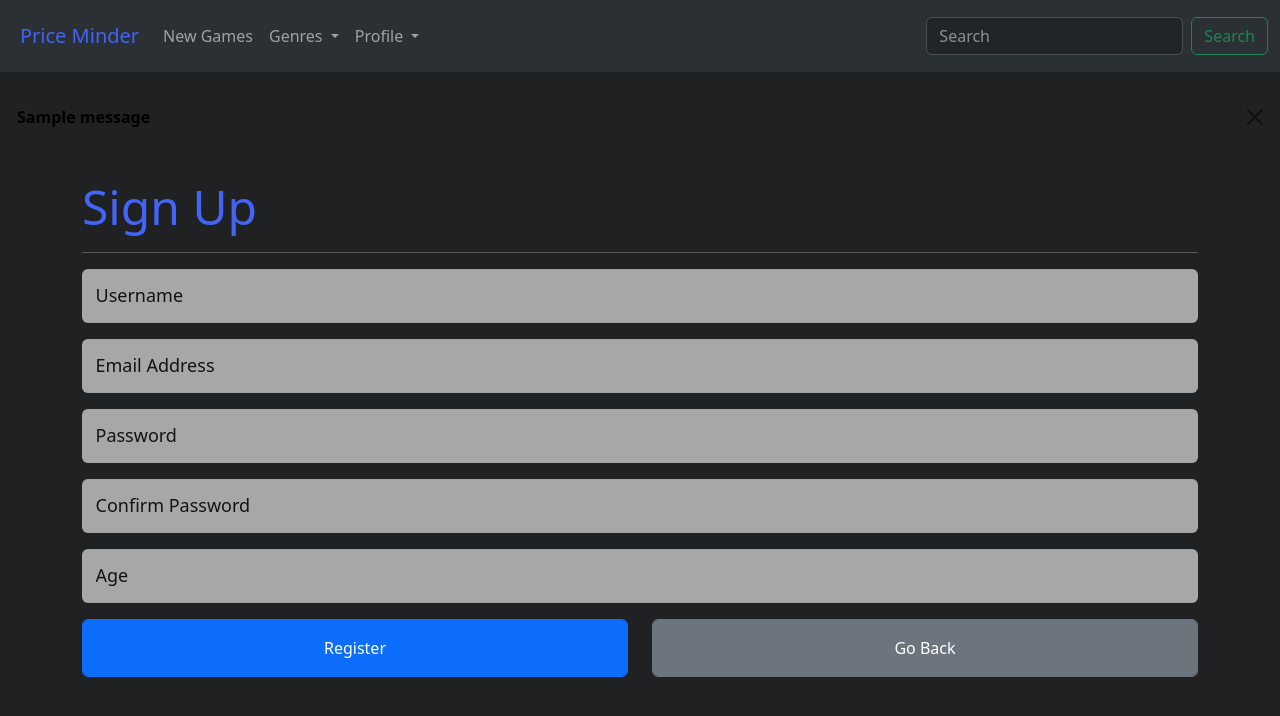
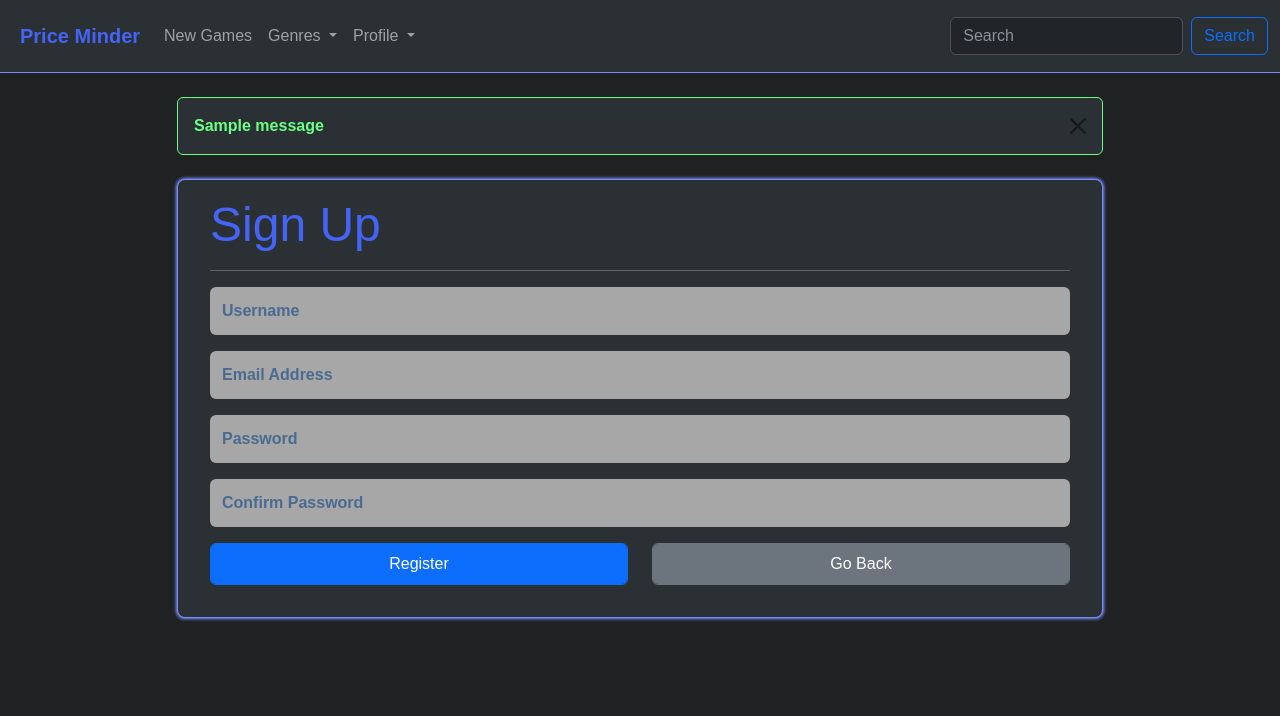
Before and after one commit to Rafawastaken/price-minder, a Flask app: page /sign-up in a window 1280 px wide. Shown: the top 716 px of the page. Run offline with Flask 3, Linux system fonts and the light colour scheme; one stand-in notice (Sample message) is shown.

Commit message:
style complete -wont spend more time on this

```diff
--- a/webapp/price_minder/config.py
+++ b/webapp/price_minder/config.py
@@ -1,4 +1,4 @@
 SECRET_KEY = "randomsecretkey1234"
-COMPUTER_PATH = 'D:\Programacao\WebApps\Flask\pric-monitoring'
+COMPUTER_PATH = 'D:\Programacao\WebApps\Flask\price-minder\webapp\price_minder'
 DATABASE_PATH = COMPUTER_PATH + '\db\database.db'
 SQLALCHEMY_DATABASE_URI = "sqlite:///" + DATABASE_PATH
--- a/webapp/price_minder/routes/frontend/users/forms.py
+++ b/webapp/price_minder/routes/frontend/users/forms.py
@@ -9,5 +9,4 @@ class SignupForm(FlaskForm):
     email = StringField('Email', validators=[DataRequired(), Email()])
     password = PasswordField('Password', validators=[DataRequired()])
     confirm_password = PasswordField('Confirm Password', validators=[DataRequired(), EqualTo('password')])
-    age = StringField('Birthday', validators=[DataRequired()])
     submit = SubmitField('Register')
--- a/webapp/price_minder/routes/frontend/users/models.py
+++ b/webapp/price_minder/routes/frontend/users/models.py
@@ -13,7 +13,6 @@ class User(db.Model, UserMixin):
     username = db.Column(db.String(30), unique = True, nullable = False)
     email = db.Column(db.String(120), unique = True, nullable = False)
     password = db.Column(db.String(180), unique = False, nullable = False)
-    age = db.Column(db.String(4), unique = False, nullable = False)
 
     # level parameter differentiates the user types (user, admin)
-    level = db.Column(db.Integer, nullable = False, unique = False, default = 0)
+    level = db.Column(db.Integer, nullable = False, unique = False)
--- a/webapp/price_minder/routes/frontend/users/routes.py
+++ b/webapp/price_minder/routes/frontend/users/routes.py
@@ -1,16 +1,12 @@
-from flask import Blueprint, render_template, flash
+from price_minder import app, db, bcrypt
+from flask import Blueprint, render_template, flash, redirect, url_for
 from .models import User
 from .forms import SignupForm
 
 ##################### * Blueprint * #####################
+
 users = Blueprint('users', __name__)
 
-
-##################### * Routes * #####################
-
-@users.route('/')
-def users_index():
-    return "users index"
 
 ##################### * Login System * #####################
 
@@ -18,8 +14,20 @@ def users_index():
 @users.route('/sign-up', methods = ['POST', 'GET'])
 def sign_up():
     form = SignupForm()
+    title = "Price Minder - Sign Up"
 
-    return render_template('./frontend/users/register.html', form = form)
+    if form.validate_on_submit():
+        password_hash = bcrypt.generate_password_hash(form.password.data)
+        new_user = User(username = form.username.data,
+                        email = form.email.data,
+                        password = password_hash,
+                        level = 1)
+        db.session.add(new_user)
+        db.session.commit()
+
+        flash(f"Welcome to Price-Minder {form.username.data}!", "success")
+        return redirect(url_for("users.sign_up"))
+    return render_template('./frontend/users/register.html', form = form, title = title)
 
 
 # Login user
--- a/webapp/price_minder/static/css/styles.css
+++ b/webapp/price_minder/static/css/styles.css
@@ -1,35 +1,60 @@
 :root {
   --dark-color: #1f2122;
   --dark-color-2: rgb(167, 167, 167);
+  --container-color: #2b3035;
+
   --blue-color: rgb(67, 100, 245);
+  --blue-color-2: #6b66ff;
+  --blue-color-unfocus: #4f4bc0;
   --blue-light-color: rgb(117, 142, 255);
-  --font-color-white: #cecece;
-  --font-color-placeholder: #131313;
+  --dark-blue-color: #5b7ae2;
+
+  --font-color: #e7e8ee;
+  --font-color-placeholder: #325c8bcb;
+  --danger-color: #ff6b6b;
+  --warning-color: #ffc46b;
+  --success-color: #6bff84;
 }
 
 /***** html elements *****/
 body {
+  font-family: sans-serif;
   padding: 0;
   margin: 0;
   background-color: var(--dark-color);
   color: var(--font-color);
 }
 
+/***** Flash *****/
+.color-success {
+  color: var(--success-color);
+}
+.color-danger {
+  color: var(--danger-color);
+}
+.color-warning {
+  color: var(--warning-color);
+}
+
+/***** Forms *****/
+
 .input-color {
   background-color: var(--dark-color-2);
   border: none;
   outline: none;
   box-shadow: none;
-  color: var(--dark-color);
-  font-size: 18px;
+  color: var(--blue-color-2);
+  font-size: 16px;
   padding: 0.75em;
+  font-weight: bold;
 }
 
 .input-color:focus {
   background-color: var(--dark-color-2);
-  color: var(--font-color);
+  color: var(--dark-blue-color);
   outline: none;
   box-shadow: 0px 0px 7px 0px rgb(117, 142, 255);
+  font-weight: bold;
 }
 
 .input-color::placeholder {
@@ -39,3 +64,13 @@ body {
 .blue-font {
   color: var(--blue-color);
 }
+
+/***** Wrappers  *****/
+
+.container-color {
+  background-color: var(--container-color);
+  padding: 0 2em 2em 2em;
+  border-radius: 0.5em;
+  border: 1px solid var(--blue-light-color);
+  box-shadow: 0 0 0.2em 0.07em var(--blue-light-color);
+}
--- a/webapp/price_minder/templates/common/flash.html
+++ b/webapp/price_minder/templates/common/flash.html
@@ -1,16 +1,26 @@
 {% with messages = get_flashed_messages(with_categories=true) %} {% if messages
 %} {% for category, message in messages %}
 <div
-  class="alert alert-dismissible fade show my-3"
+  class="alert alert-dismissible fade show my-3 mt-4"
   role="alert"
-  style="background-color: var(--secondary-color); color: var(--text-color)"
+  style="
+  background-color: var(--container-color);
+  color: var(--text-color);
+    {% if category == 'success' %}
+     border: 1px solid var(--success-color);
+     {% elif category == 'danger' %}
+     border: 1px solid var(--danger-color);
+     {% elif category == 'warning' %}
+     border: 1px solid var(--warning-color);
+     {% endif %}
+  "
 >
   {% if category == 'success'%}
-  <span class="accent-4 fw-semibold">{{ message }}</span>
+  <span class="fw-semibold color-success">{{ message }}</span>
   {% elif category == 'danger' %}
-  <span class="accent-1 fw-semibold">{{ message }}</span>
+  <span class="color-danger fw-semibold">{{ message }}</span>
   {% elif category == 'warning' %}
-  <span class="accent-3 fw-semibold">{{ message }}</span>
+  <span class="color-warning fw-semibold">{{ message }}</span>
   {% else %}
   <span>{{ message }}</span>
   {% endif %}
--- a/webapp/price_minder/templates/frontend/base.html
+++ b/webapp/price_minder/templates/frontend/base.html
@@ -6,7 +6,7 @@
       name="viewport"
       content="width=device-width, initial-scale=1, shrink-to-fit=no"
     />
-    <title>PriceMinder</title>
+    <title>{{title}}</title>
     <link
       rel="stylesheet"
       href="https://cdn.jsdelivr.net/npm/bootstrap-icons@1.10.5/font/bootstrap-icons.css"
@@ -27,10 +27,18 @@
   <body>
     <!-- navbar -->
     {% include './frontend/components/navbar.html' %}
-    <!-- flash messages -->
-    {% include './common/flash.html' %}
-    <!-- content -->
-    {% block content %} {% endblock %}
+    <div class="container">
+      <div class="row">
+        <div class="col-1"></div>
+        <div class="col-10">
+          <!-- flash messages -->
+          {% include './common/flash.html' %}
+          <!-- content -->
+          {% block content %} {% endblock %}
+          <div class="col-1"></div>
+        </div>
+      </div>
+    </div>
 
     <script
       src="https://cdn.jsdelivr.net/npm/bootstrap@5.3.0/dist/js/bootstrap.bundle.min.js"
--- a/webapp/price_minder/templates/frontend/components/navbar.html
+++ b/webapp/price_minder/templates/frontend/components/navbar.html
@@ -1,9 +1,10 @@
 <nav
   class="navbar navbar-expand-lg bg-body-tertiary bg-dark py-3"
   data-bs-theme="dark"
+  style="border-bottom: 1px solid var(--blue-light-color)"
 >
   <div class="container-fluid">
-    <a class="navbar-brand ms-2 blue-font fw-medium" href="#">Price Minder</a>
+    <a class="navbar-brand ms-2 blue-font fw-bolder" href="#">Price Minder</a>
     <button
       class="navbar-toggler"
       type="button"
@@ -63,7 +64,7 @@
           placeholder="Search"
           aria-label="Search"
         />
-        <button class="btn btn-outline-success" type="submit">Search</button>
+        <button class="btn btn-outline-primary" type="submit">Search</button>
       </form>
     </div>
   </div>
--- /dev/null
+++ b/webapp/price_minder/templates/frontend/pages/index.html
@@ -0,0 +1,3 @@
+{% extends "./frontend/base.html" %}
+<!-- signup page -->
+{% block content %} {% endblock %}
--- a/webapp/price_minder/templates/frontend/users/register.html
+++ b/webapp/price_minder/templates/frontend/users/register.html
@@ -2,7 +2,7 @@
 <!-- signup page -->
 {% block content %}
 
-<div class="container">
+<div class="container-color mt-4">
   <div class="row">
     <div class="col">
       <div class="display-5 mt-3 fw-medium blue-font">Sign Up</div>
@@ -28,23 +28,19 @@
         {{form.confirm_password(class='form-control input-color',
         placeholder="Confirm Password")}}
       </div>
-      <div class="mb-3">
-        {{form.age(placeholder="Age",class='form-control input-color')}}
-      </div>
       <div class="row">
         <div class="col-6">
           <input
             type="submit"
             value="Register"
-            class="btn btn-primary form-control py-3"
+            class="btn btn-primary form-control py-2"
           />
         </div>
         <div class="col-6">
-          <a href="#" class="btn btn-secondary form-control py-3">Go Back</a>
+          <a href="#" class="btn btn-secondary form-control py-2">Go Back</a>
         </div>
       </div>
     </form>
   </div>
 </div>
-
 {% endblock %}
```
Also changed, not shown: webapp/price_minder/__init__.py (+8 -2 lines), webapp/price_minder/routes/backend/admin/routes.py (+6 -4 lines), webapp/price_minder/routes/frontend/pages/routes.py (added, +12 -0 lines), webapp/price_minder/templates/backend/base.html (+2 -27 lines), webapp/price_minder/db/database.db (added), webapp/price_minder/routes/frontend/pages/__init__.py (added).
